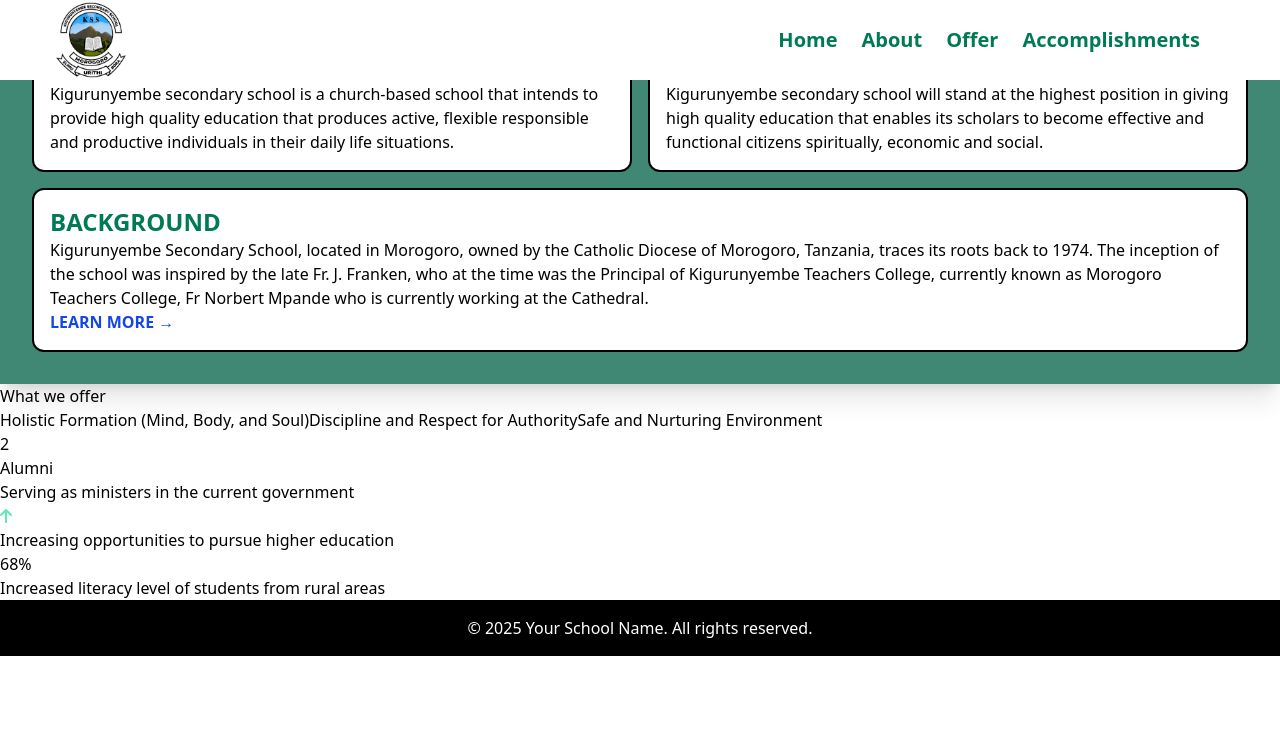
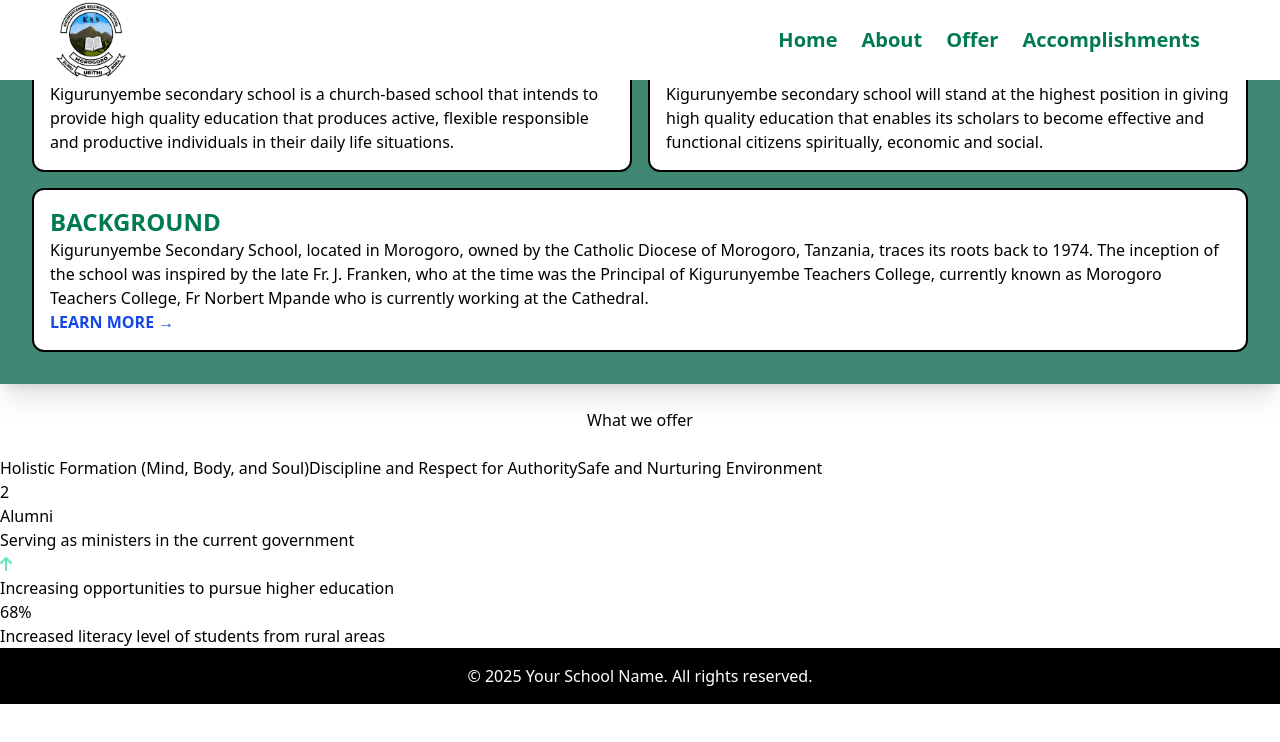
Before and after one commit to stevel419/SchoolWebsite, a React (Vite) app: page / in a window 1280 px wide. Shown: the top 742 px of the page. Built offline with nearby package versions, Linux system fonts and the light colour scheme.

Commit message:
Completed About Section

```diff
--- a/src/Home.jsx
+++ b/src/Home.jsx
@@ -7,7 +7,6 @@ function Home() {
     <>
       <div className="Home">
         <header className="Nav-Bar">
-
         </header>
       </div>
       <div className="grid lg:grid-cols-2 grid-cols-1 gap-4 bg-emerald-800/75 place-content-center px-8 py-8 shadow-xl">
--- a/src/Offer.jsx
+++ b/src/Offer.jsx
@@ -1,7 +1,7 @@
 function Offer() {
     return (
         <div className="Offer">
-            <h2>What we offer</h2>
+            <h2 className="flex justify-center py-6">What we offer</h2>
             <div className="flex flex-col lg:flex-row">
                 <div>
                     <p>Holistic Formation (Mind, Body, and Soul)</p>
```
